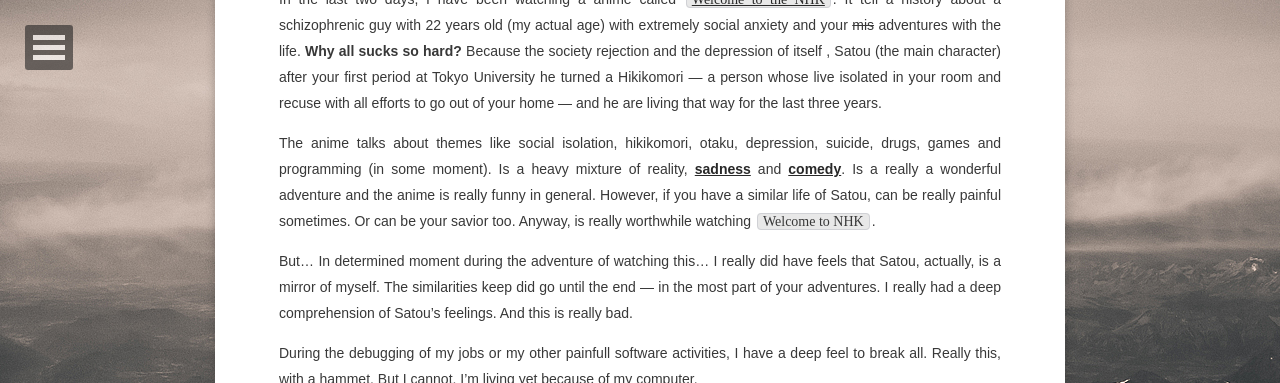
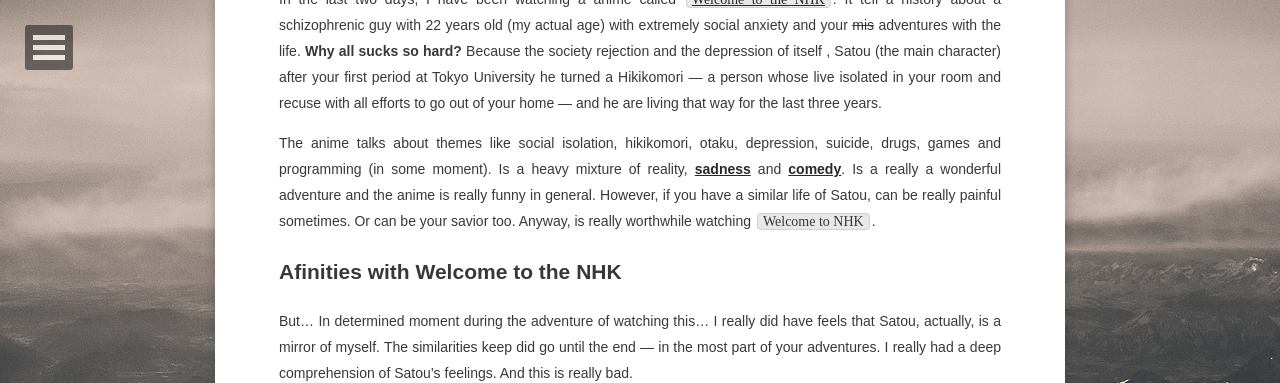
Before and after one commit to ryukinix/ryukinix.github.io, a Jekyll site: the page built from _posts/2016-04-29-FullTired.md, in a window 1280 px wide and 900 px high, scrolled down 1187 px, cut to the strip 0-383 px from the top of the window. Built offline with Jekyll 4.4.1, drawn with Linux system fonts in a browser that asks for light colours; some web fonts are replaced; comment, search, counter and statistics services are not loaded; part of the change alters nothing that is shown.

Commit message:
Add to post index and some format fixing
The 'project: false' key is useless. For default is already
false. It's dumb.

```diff
--- a/_posts/2016-04-29-FullTired.md
+++ b/_posts/2016-04-29-FullTired.md
@@ -1,7 +1,7 @@
 ---
 layout: post
 title:  "I'm so tired... it's all a conspiracy.''"
-project: false
+post: true
 date:   2016-04-29
 excerpt: "It's dangerous create a description for this."
 tag:
@@ -28,6 +28,8 @@ I'm really tired.
 In the last two days, I have been watching a anime called [`Welcome to the NHK`](http://myanimelist.net/anime/1210/NHK_ni_Youkoso). It tell a history about a schizophrenic guy with 22 years old (my actual age) with extremely social anxiety and your ~~mis~~ adventures with the life. **Why all sucks so hard?** Because the society rejection and the depression of itself , Satou (the main character) after your first period at Tokyo University he turned a Hikikomori  — a person whose live isolated in your room and recuse with all efforts to go out of your home — and he are living that way for the last three years.
 
 The anime talks about themes like social isolation, hikikomori, otaku, depression, suicide, drugs, games and programming (in some moment). Is a heavy mixture of reality, [**sadness**](https://www.youtube.com/watch?v=_Ei2izPLpHc) and [**comedy**](https://www.youtube.com/watch?v=bkz6504BKng). Is a really a wonderful adventure and the anime is really funny in general. However, if you have a similar life of Satou, can be really painful sometimes. Or can be your savior too. Anyway, is really worthwhile watching `Welcome to NHK`.
+
+## Afinities with Welcome to the NHK
 
 But... In determined moment during the adventure of watching this... I really did have feels that Satou, actually, is a mirror of myself. The similarities keep did go until the end — in the most part of your adventures. I really had a deep comprehension of Satou's feelings. And this is really bad.
 
```
